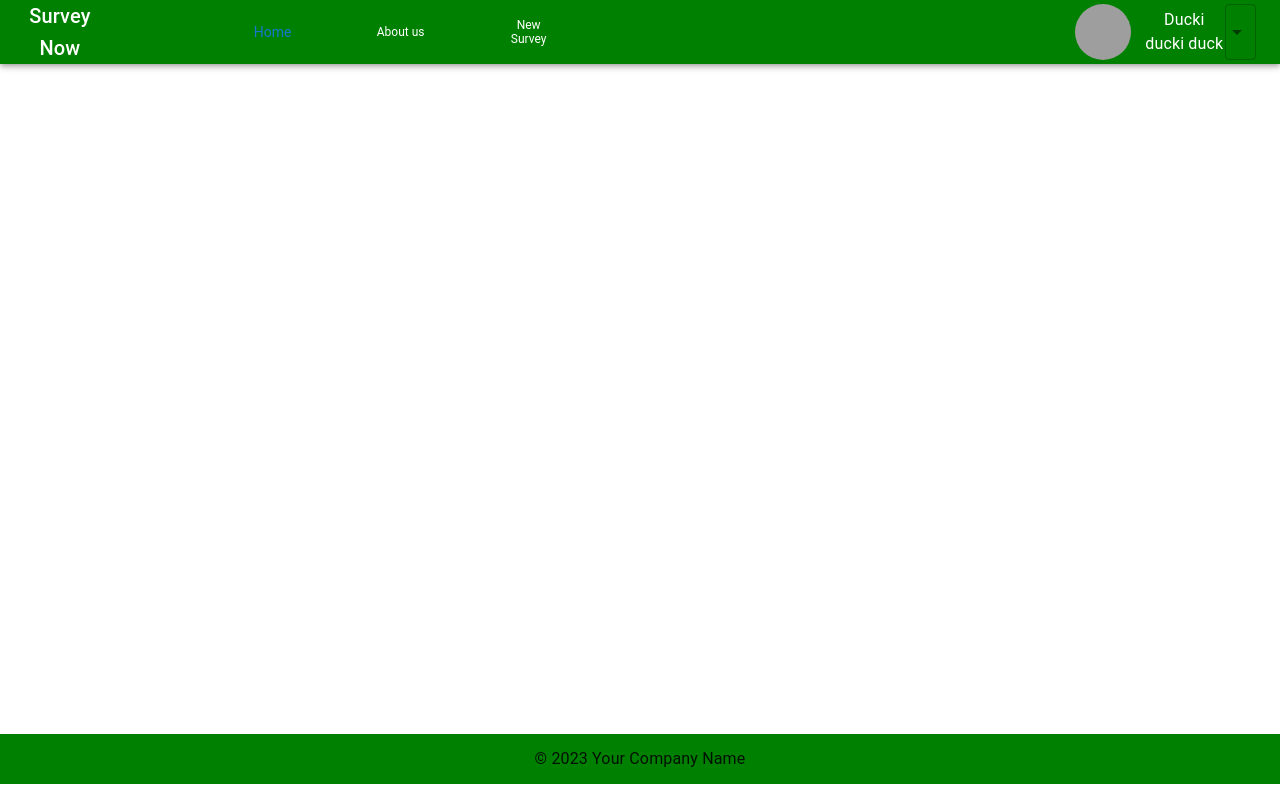
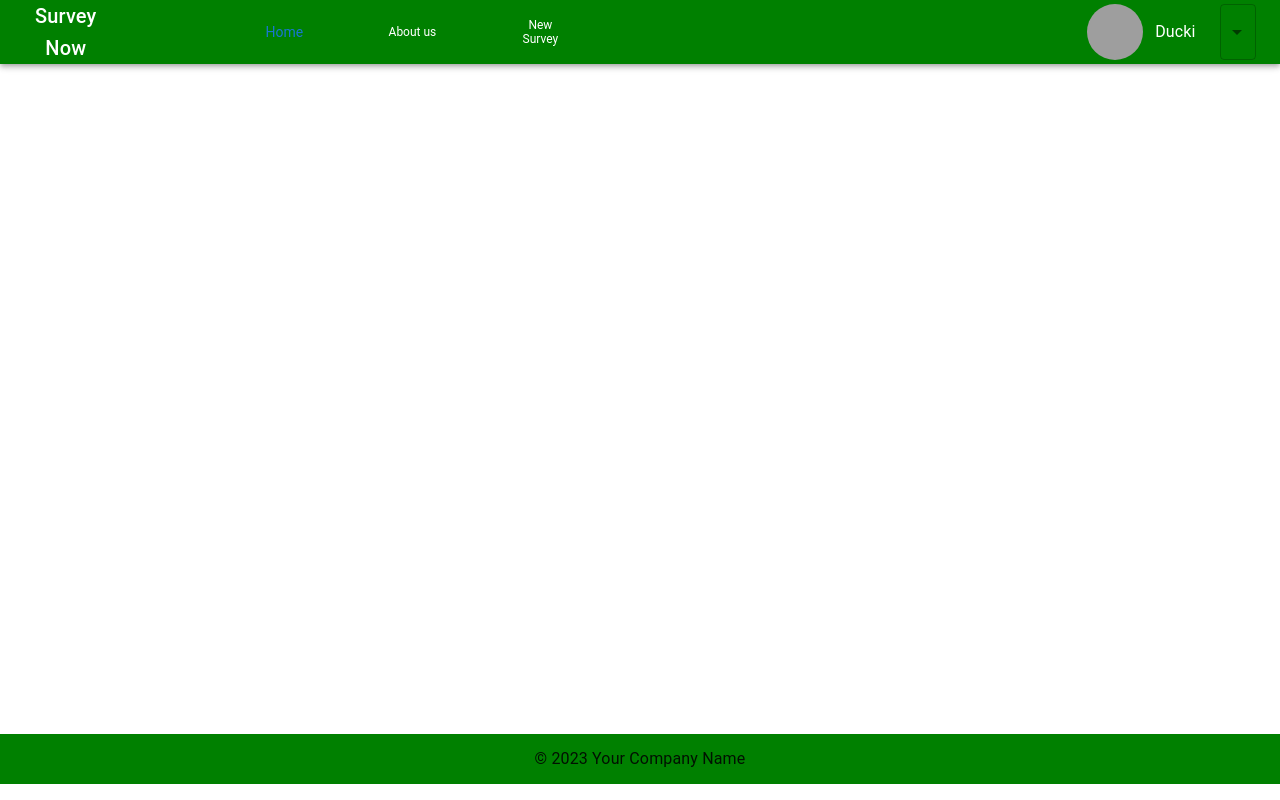
Before and after one commit to dattk2002/survey-now, a React (Create React App) app: page / in a window 1280 px wide. Built offline with nearby package versions, Linux system fonts and the light colour scheme; grey boxes are pictures that could not be loaded.

Commit message:
Dat adjust name

```diff
--- a/src/components/Header.js
+++ b/src/components/Header.js
@@ -30,6 +30,10 @@ const CustomAvatar = styled(Avatar)`
   margin-right: 1%;
 `;
 
+const CustomFormControl = styled(FormControl)`
+  margin-left: 2%;
+`;
+
 const Header = () => {
   const [value, setValue] = React.useState(0);
   const [selectedValue, setSelectedValue] = React.useState("");
@@ -59,8 +63,8 @@ const Header = () => {
           src="https://i.pinimg.com/564x/04/55/2e/04552e8c76b3e5dec67bd23345b26971.jpg"
           sx={{ width: 56, height: 56 }}
         />
-        <Typography variant="h7">Ducki ducki duck</Typography>
-        <FormControl variant="outlined" sx={{ backgroundColor: 'transparent' }}>
+        <Typography variant="h7">Ducki</Typography>
+        <CustomFormControl variant="outlined" sx={{ backgroundColor: 'transparent' }}>
         <InputLabel id="dropdown-label"></InputLabel>
         <Select
           labelId="dropdown-label"
@@ -69,14 +73,14 @@ const Header = () => {
           onChange={handleChange}
           label="Select an Option"
         >
-          <MenuItem value="">
+          {/* <MenuItem value="">
             <em>None</em>
-          </MenuItem>
-          <MenuItem value="option1">Option 1</MenuItem>
-          <MenuItem value="option2">Option 2</MenuItem>
-          <MenuItem value="option3">Option 3</MenuItem>
+          </MenuItem> */}
+          <MenuItem value="option1">Profile</MenuItem>
+          <MenuItem value="option2">Settings</MenuItem>
+          <MenuItem value="option3">Sign Out</MenuItem>
         </Select>
-      </FormControl>
+      </CustomFormControl>
       </CustomToolbar>
     </AppBar>
 
```
